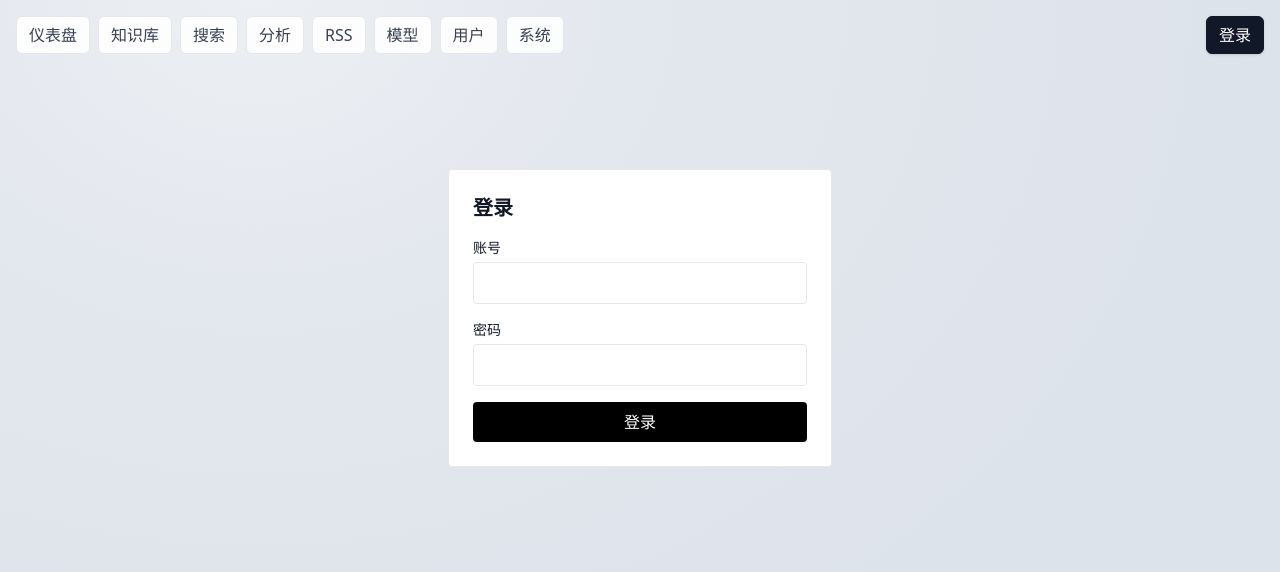
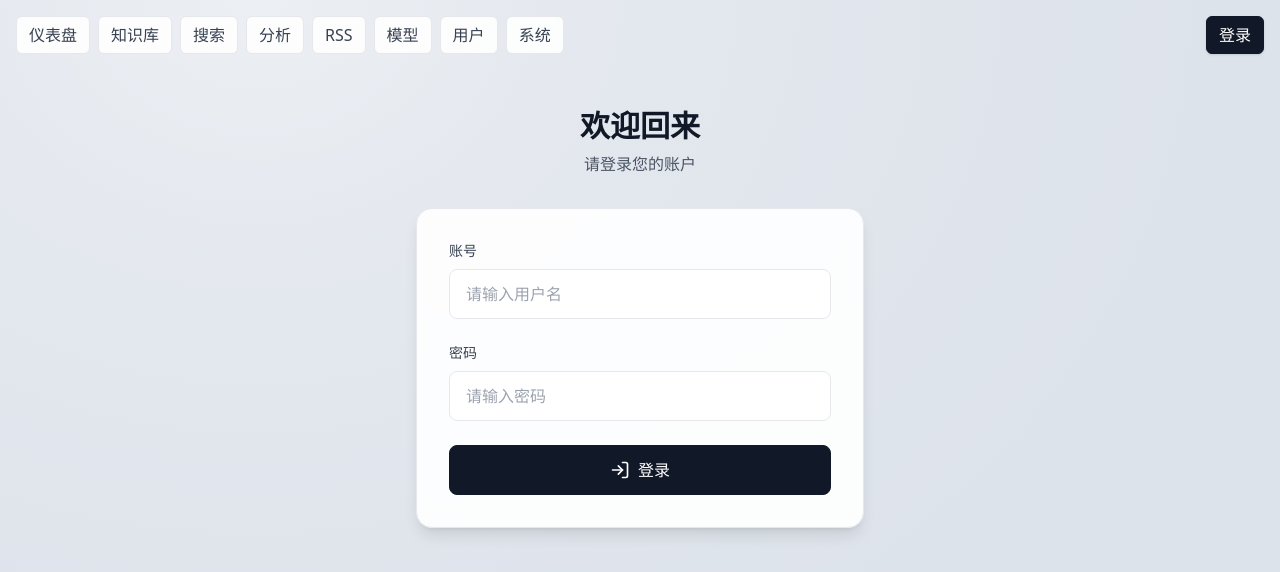
Before and after one commit to leoomo/hua_news_ai_rag, a Next.js app in the folder frontend/: page /login in a window 1280 px wide. Shown: the top 572 px of the page. Built offline with nearby package versions, Linux system fonts and the light colour scheme; no server answers.

Commit message:
完成登录页面优化

```diff
--- a/frontend/app/login/page.tsx
+++ b/frontend/app/login/page.tsx
@@ -3,6 +3,7 @@ import { useState } from 'react';
 import { api } from '@/lib/api';
 import { setAuthToken } from '@/lib/auth';
 import { useRouter } from 'next/navigation';
+import { LogIn, Loader2 } from 'lucide-react';
 
 export default function LoginPage() {
   const router = useRouter();
@@ -28,19 +29,60 @@ export default function LoginPage() {
 
   return (
     <main className="flex items-center justify-center min-h-[60vh]">
-      <form onSubmit={onSubmit} className="w-full max-w-sm space-y-4 bg-white p-6 rounded border">
-        <h1 className="text-xl font-semibold">登录</h1>
-        {error && <p className="text-red-600 text-sm">{error}</p>}
-        <div>
-          <label className="block text-sm mb-1">账号</label>
-          <input className="w-full rounded border px-3 py-2" value={username} onChange={(e) => setUsername(e.target.value)} />
+      <div className="w-full max-w-md mx-auto">
+        <div className="text-center mb-8">
+          <h1 className="text-3xl font-bold text-gray-900 mb-2">欢迎回来</h1>
+          <p className="text-gray-600">请登录您的账户</p>
         </div>
-        <div>
-          <label className="block text-sm mb-1">密码</label>
-          <input type="password" className="w-full rounded border px-3 py-2" value={password} onChange={(e) => setPassword(e.target.value)} />
-        </div>
-        <button disabled={loading} className="w-full rounded bg-black text-white py-2 disabled:opacity-50">{loading ? '登录中...' : '登录'}</button>
-      </form>
+
+        <form onSubmit={onSubmit} className="space-y-6 bg-white/90 backdrop-blur-sm border border-gray-200 rounded-2xl p-8 shadow-lg">
+          {error && (
+            <div className="bg-red-50 border border-red-200 rounded-lg p-3">
+              <p className="text-sm text-red-600">{error}</p>
+            </div>
+          )}
+
+          <div>
+            <label className="block text-sm font-medium text-gray-700 mb-2">账号</label>
+            <input
+              className="w-full rounded-lg border border-gray-200 bg-white/90 px-4 py-3 text-gray-800 placeholder:text-gray-400 focus:outline-none focus:ring-2 focus:ring-gray-200 focus:border-gray-300 transition-all duration-150"
+              value={username}
+              onChange={(e) => setUsername(e.target.value)}
+              placeholder="请输入用户名"
+              disabled={loading}
+            />
+          </div>
+
+          <div>
+            <label className="block text-sm font-medium text-gray-700 mb-2">密码</label>
+            <input
+              type="password"
+              className="w-full rounded-lg border border-gray-200 bg-white/90 px-4 py-3 text-gray-800 placeholder:text-gray-400 focus:outline-none focus:ring-2 focus:ring-gray-200 focus:border-gray-300 transition-all duration-150"
+              value={password}
+              onChange={(e) => setPassword(e.target.value)}
+              placeholder="请输入密码"
+              disabled={loading}
+            />
+          </div>
+
+          <button
+            disabled={loading}
+            className="w-full rounded-lg bg-gray-900 text-white py-3 px-4 border border-gray-900 hover:bg-gray-800 hover:shadow-lg hover:-translate-y-0.5 transition-all duration-150 disabled:opacity-50 disabled:cursor-not-allowed disabled:hover:bg-gray-900 disabled:hover:shadow-none disabled:hover:translate-y-0 flex items-center justify-center gap-2"
+          >
+            {loading ? (
+              <>
+                <Loader2 className="h-5 w-5 animate-spin" />
+                <span>登录中...</span>
+              </>
+            ) : (
+              <>
+                <LogIn className="h-5 w-5" />
+                <span>登录</span>
+              </>
+            )}
+          </button>
+        </form>
+      </div>
     </main>
   );
 }
--- a/frontend/app/search/page.tsx
+++ b/frontend/app/search/page.tsx
@@ -104,7 +104,7 @@ export default function SearchPage() {
         <NotificationContainer notifications={notification.notifications} />
 
         <h1 className="text-2xl font-semibold">语义搜索</h1>
-        <form onSubmit={onSearch} className="flex gap-2">
+        <form onSubmit={onSearch} className="flex gap-2 max-w-2xl mx-auto">
           <input
             className="flex-1 rounded-md border border-gray-200 bg-white/90 px-3 py-2 text-gray-800 placeholder:text-gray-400 focus:outline-none focus:ring-2 focus:ring-gray-200"
             value={q}
```
